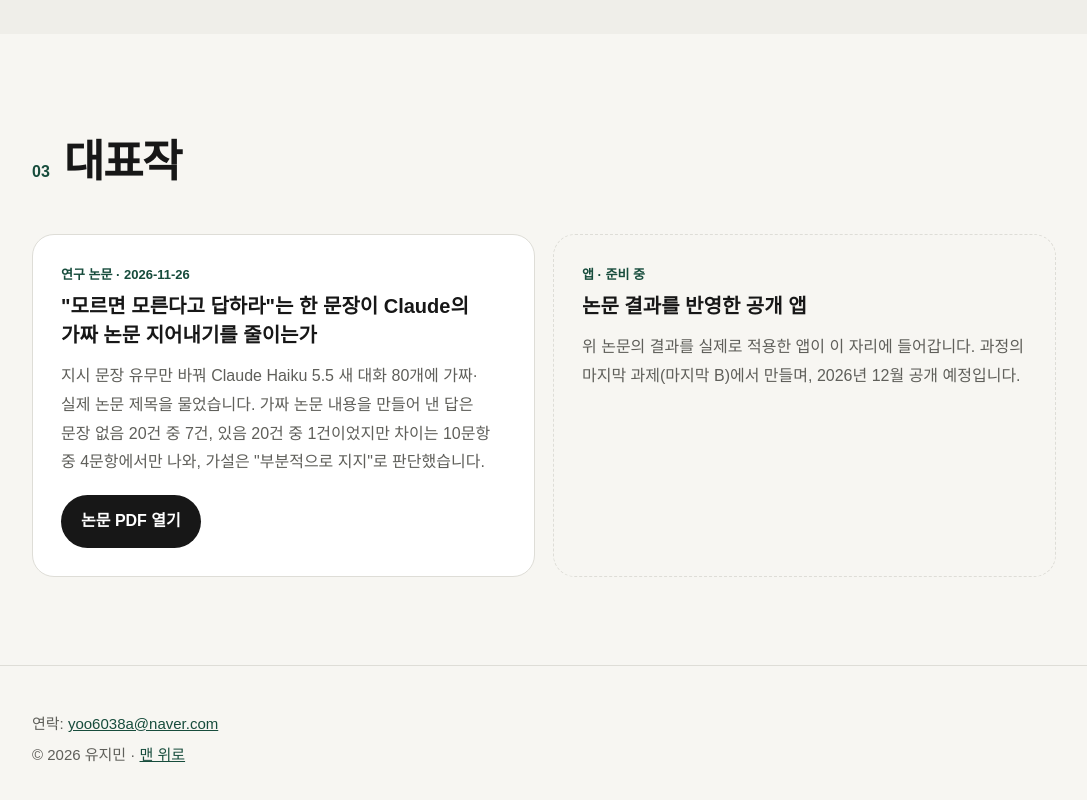
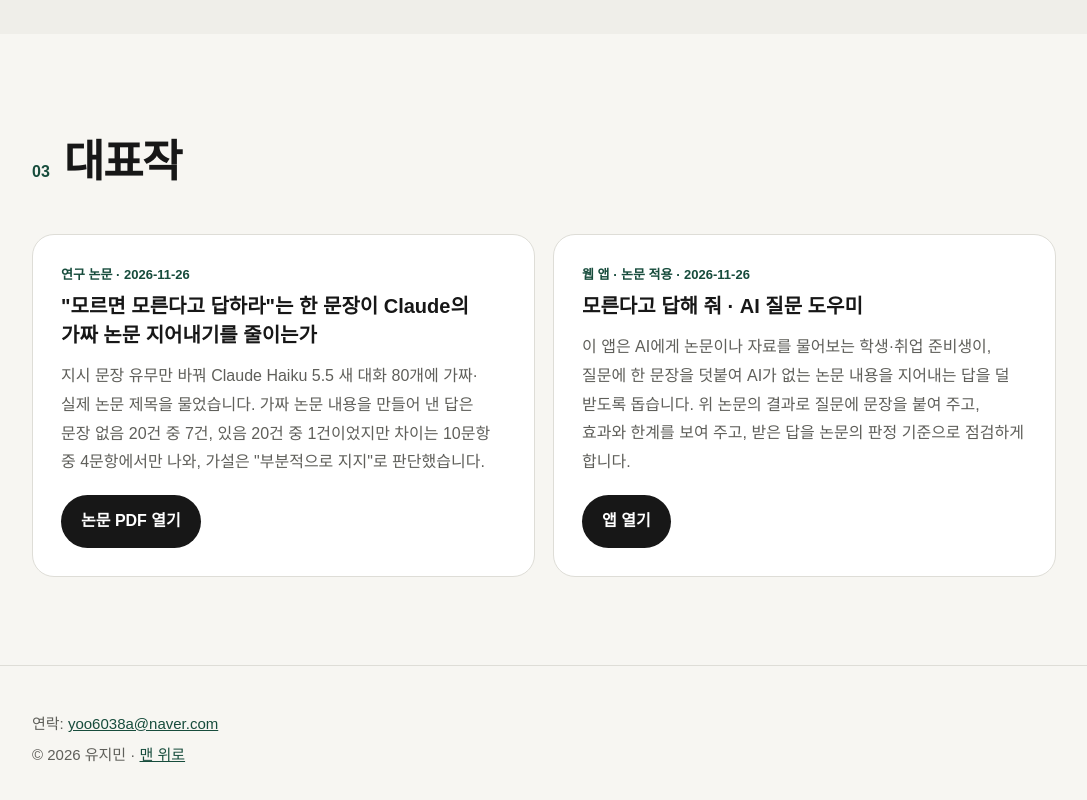
Before and after one commit to few0579-a11y/portfolio, a plain HTML site: page index.html in a window 1280 px wide. Shown: the part 2644-3444 px from the top of the page, without its empty margins (96-1183 px from the left). Drawn offline with Linux system fonts and the light colour scheme.

Commit message:
Link the AI question helper app in works
Co-Authored-By: Claude Opus 5.5 <noreply@anthropic.com>

```diff
--- a/index.html
+++ b/index.html
@@ -69,10 +69,11 @@
       <p>지시 문장 유무만 바꿔 Claude Haiku 5.5 새 대화 80개에 가짜·실제 논문 제목을 물었습니다. 가짜 논문 내용을 만들어 낸 답은 문장 없음 20건 중 7건, 있음 20건 중 1건이었지만 차이는 10문항 중 4문항에서만 나와, 가설은 "부분적으로 지지"로 판단했습니다.</p>
       <a class="button" href="works/paper.pdf">논문 PDF 열기</a>
     </article>
-    <article class="work placeholder">
-      <p class="tag">앱 · 준비 중</p>
-      <h3>논문 결과를 반영한 공개 앱</h3>
-      <p>위 논문의 결과를 실제로 적용한 앱이 이 자리에 들어갑니다. 과정의 마지막 과제(마지막 B)에서 만들며, 2026년 12월 공개 예정입니다.</p>
+    <article class="work">
+      <p class="tag">웹 앱 · 논문 적용 · 2026-11-26</p>
+      <h3>모른다고 답해 줘 · AI 질문 도우미</h3>
+      <p>이 앱은 AI에게 논문이나 자료를 물어보는 학생·취업 준비생이, 질문에 한 문장을 덧붙여 AI가 없는 논문 내용을 지어내는 답을 덜 받도록 돕습니다. 위 논문의 결과로 질문에 문장을 붙여 주고, 효과와 한계를 보여 주고, 받은 답을 논문의 판정 기준으로 점검하게 합니다.</p>
+      <a class="button" href="https://few0579-a11y.github.io/ai-question-helper/">앱 열기</a>
     </article>
   </div>
 </section>
```
